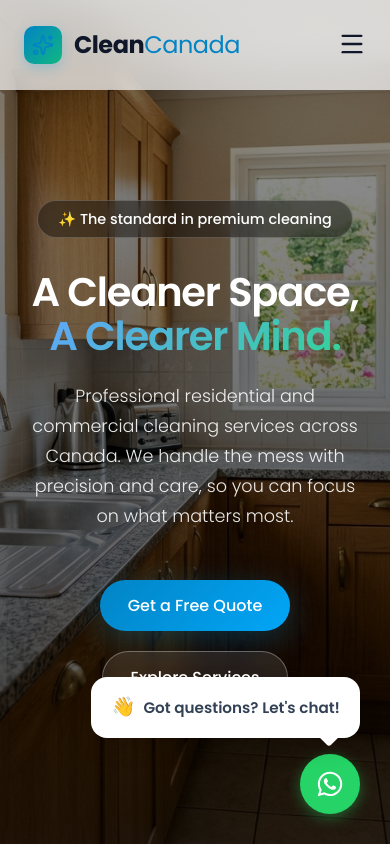
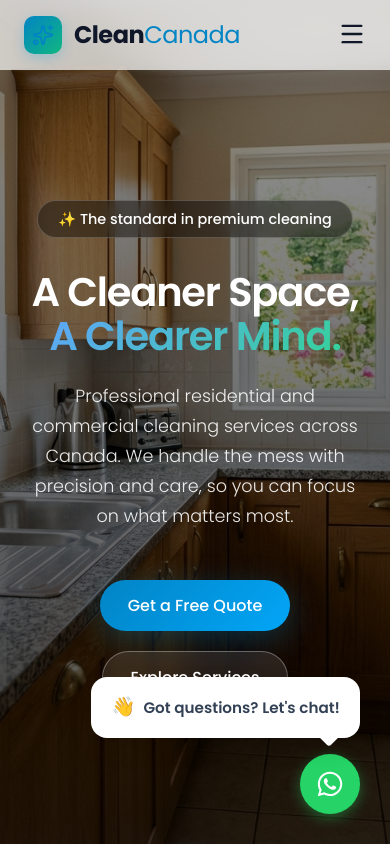
Before and after one commit to taufiqattar4252/cleaning_web, a React (Vite) app in the folder frontend/: page / in a window 390 px wide. Shown: the top 846 px of the page. Built offline with nearby package versions, Linux system fonts and the light colour scheme.

Commit message:
nav height

```diff
--- a/frontend/src/index.css
+++ b/frontend/src/index.css
@@ -319,10 +319,14 @@ img {
 }
 
 @media (max-width: 992px) {
+  .header .container {
+    height: 70px;
+  }
+
   .nav-links {
     display: none;
     position: absolute;
-    top: 90px;
+    top: 70px;
     left: 0;
     width: 100%;
     background: rgba(255, 255, 255, 0.98);
```
